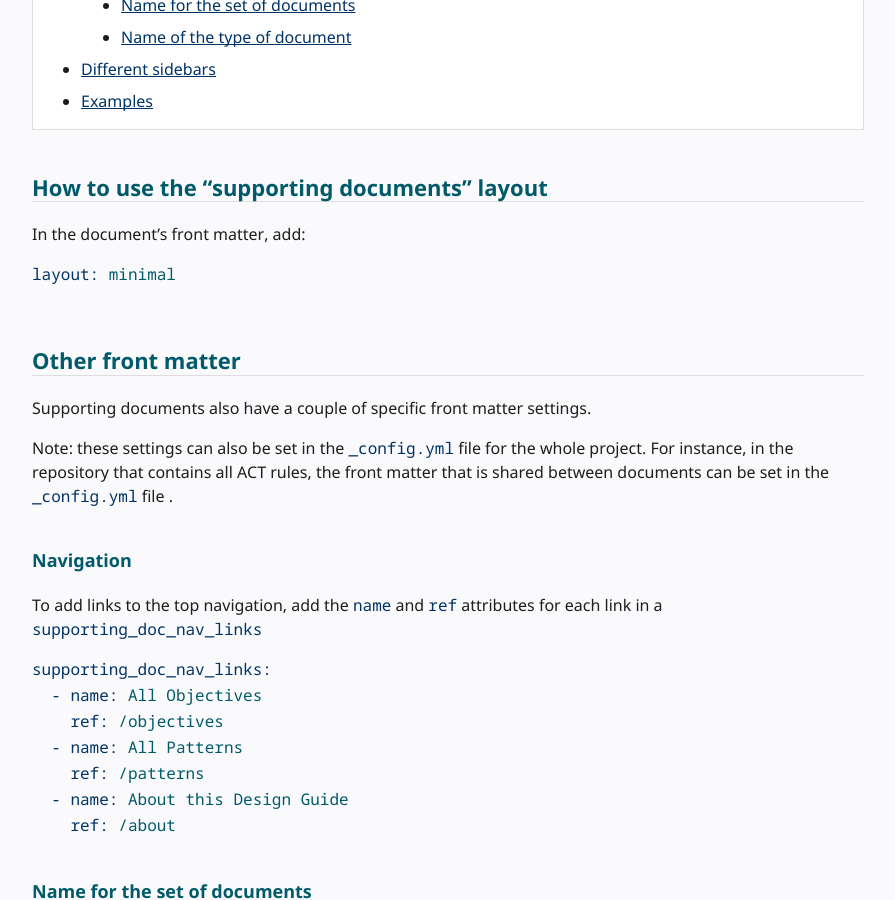
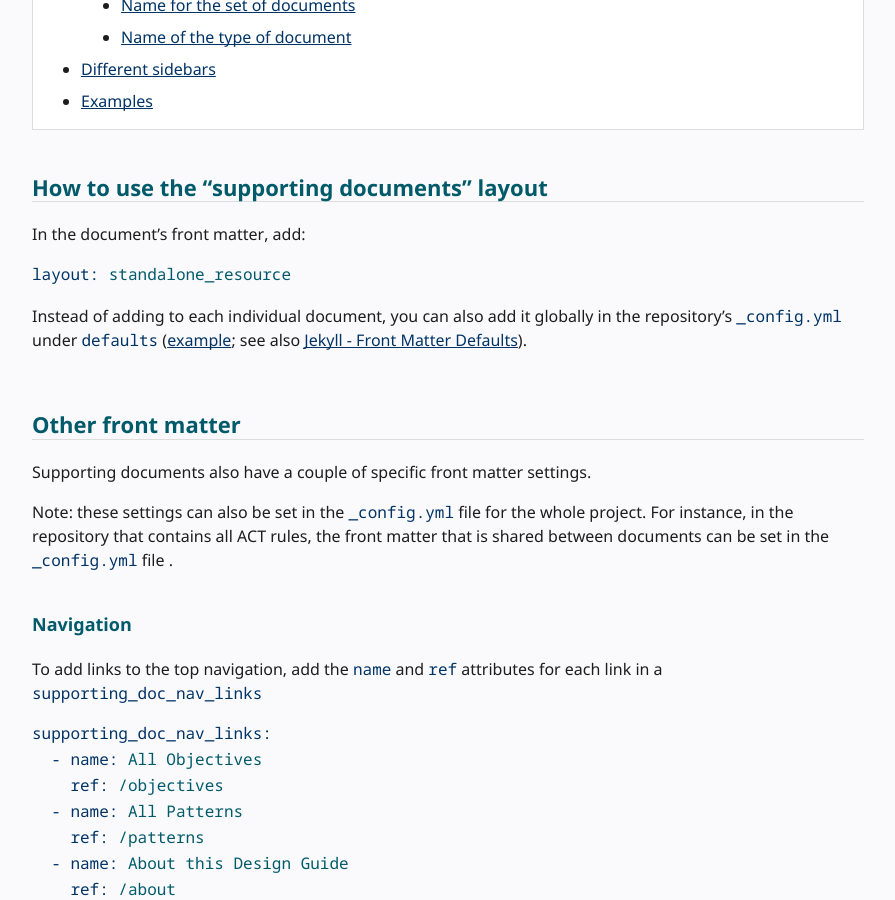
Before and after one commit to w3c/wai-website-theme, a Jekyll site: the page built from content/writing-supporting-docs.md, in a window 1280 px wide and 900 px high, scrolled down 670 px. Shown: the whole window, without its empty margins (336-1231 px from the left). Built offline with Jekyll 4.4.1, drawn with Linux system fonts in a browser that asks for light colours; cached includes are drawn as plain includes; comment, search, counter and statistics services are not loaded.

Commit message:
Update writing-supporting-docs.md

````diff
--- a/content/writing-supporting-docs.md
+++ b/content/writing-supporting-docs.md
@@ -28,8 +28,10 @@ These are commonly “supporting documents” for our accessibility standards, l
 In the document's front matter, add:
 
 ```yaml
-layout: minimal
+layout: standalone_resource
 ```
+
+Instead of adding to each individual document, you can also add it globally in the repository's `_config.yml` under `defaults` ([example](https://github.com/w3c/wai-coga-design-guide/blob/master/_config.yml#L55); see also [Jekyll - Front Matter Defaults](https://jekyllrb.com/docs/configuration/front-matter-defaults/)).
 
 ## Other front matter
 
````
